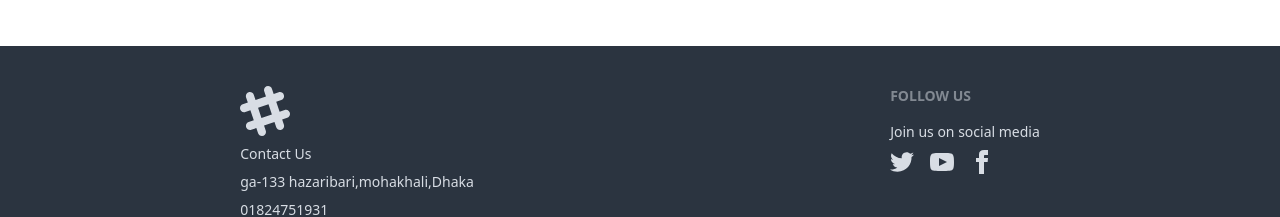
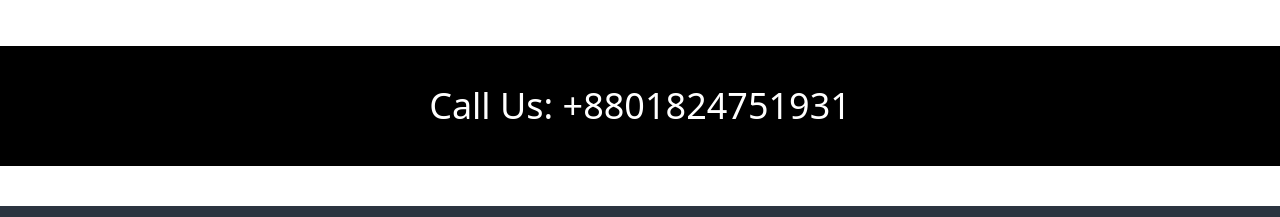
Before and after one commit to arjun1571/Star-Mark-Resrurent, a React (Vite) app: page / in a window 1280 px wide. Shown: the part 2514-2731 px from the top of the page. Built offline with nearby package versions, Linux system fonts and the light colour scheme.

Commit message:
call us card creat

```diff
--- a/src/Component/PapularItem/PapularItem.jsx
+++ b/src/Component/PapularItem/PapularItem.jsx
@@ -23,6 +23,9 @@ const PapularItem = () => {
                     menu.map(item=> <MenuItem key={item._id} item={item}></MenuItem>)
                 }
             </div>
+            <div className="">
+                <h1 className="bg-black text-white text-center p-10 text-xl md:text-4xl mb-10">Call Us: +8801824751931</h1>
+            </div>
 
         </div>
     );
```
